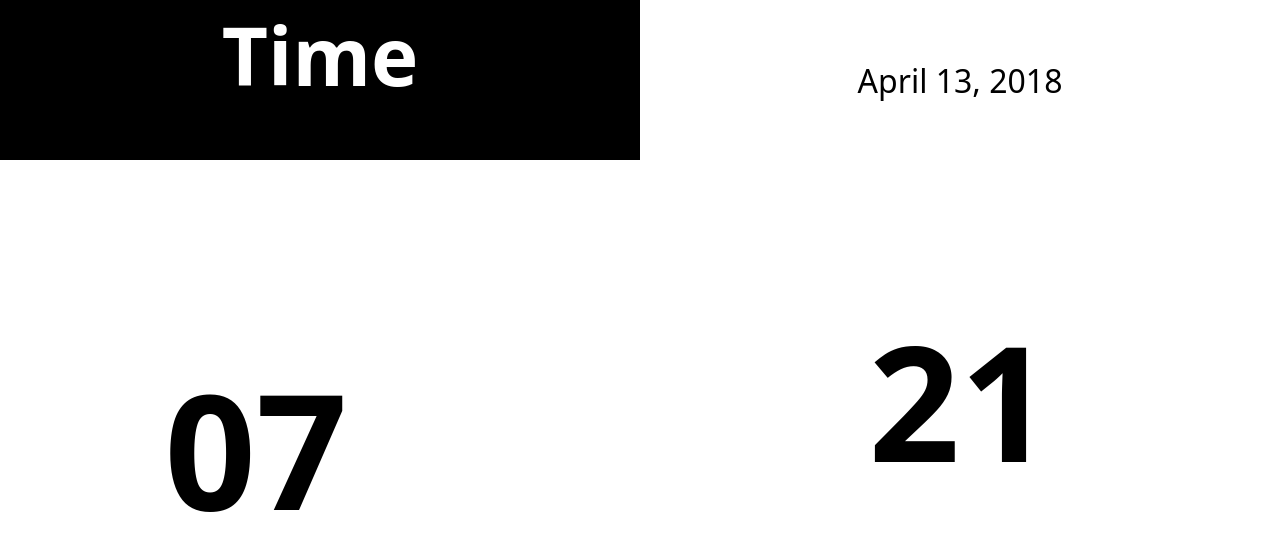
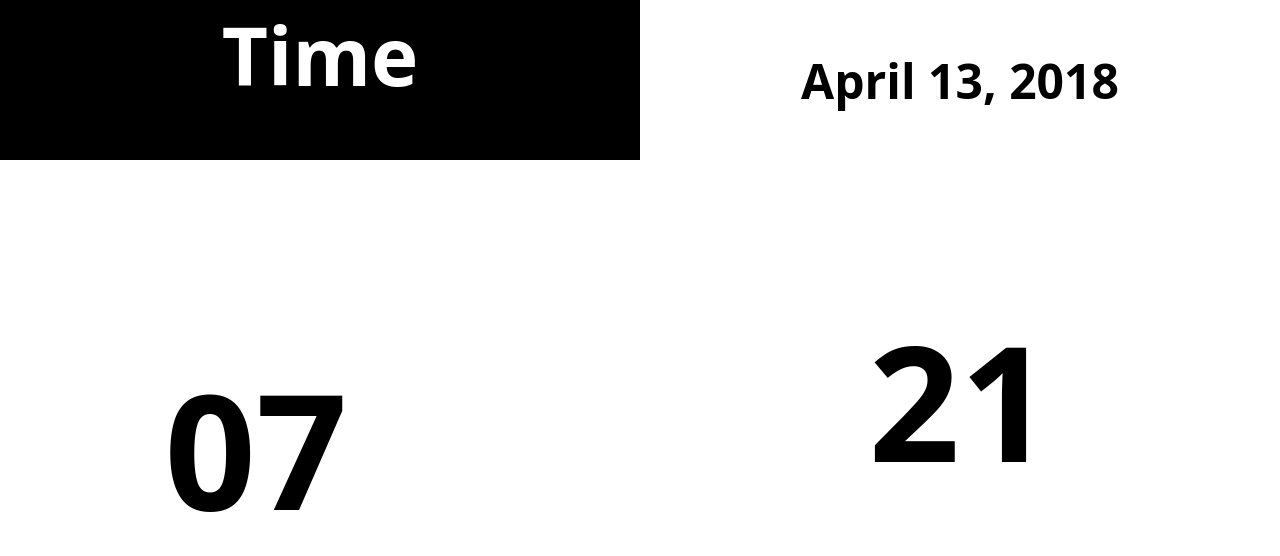
Before and after one commit to tiemma/HotelsNG_Figma, a PHP site: page / in a window 1280 px wide. Shown: the top 556 px of the page. Run offline with PHP 8.4, Linux system fonts and the light colour scheme.

Commit message:
Added figma design to repo

```diff
--- a/style.css
+++ b/style.css
@@ -34,7 +34,8 @@ body, html{
 
 .day{
     font-family: "Noto Sans";
-    font-size: 2rem !important;
+    font-size: 3rem !important;
+    font-weight: bold;
 }
 
 
```
Also changed, not shown: Component.png (added), 2 other files.
